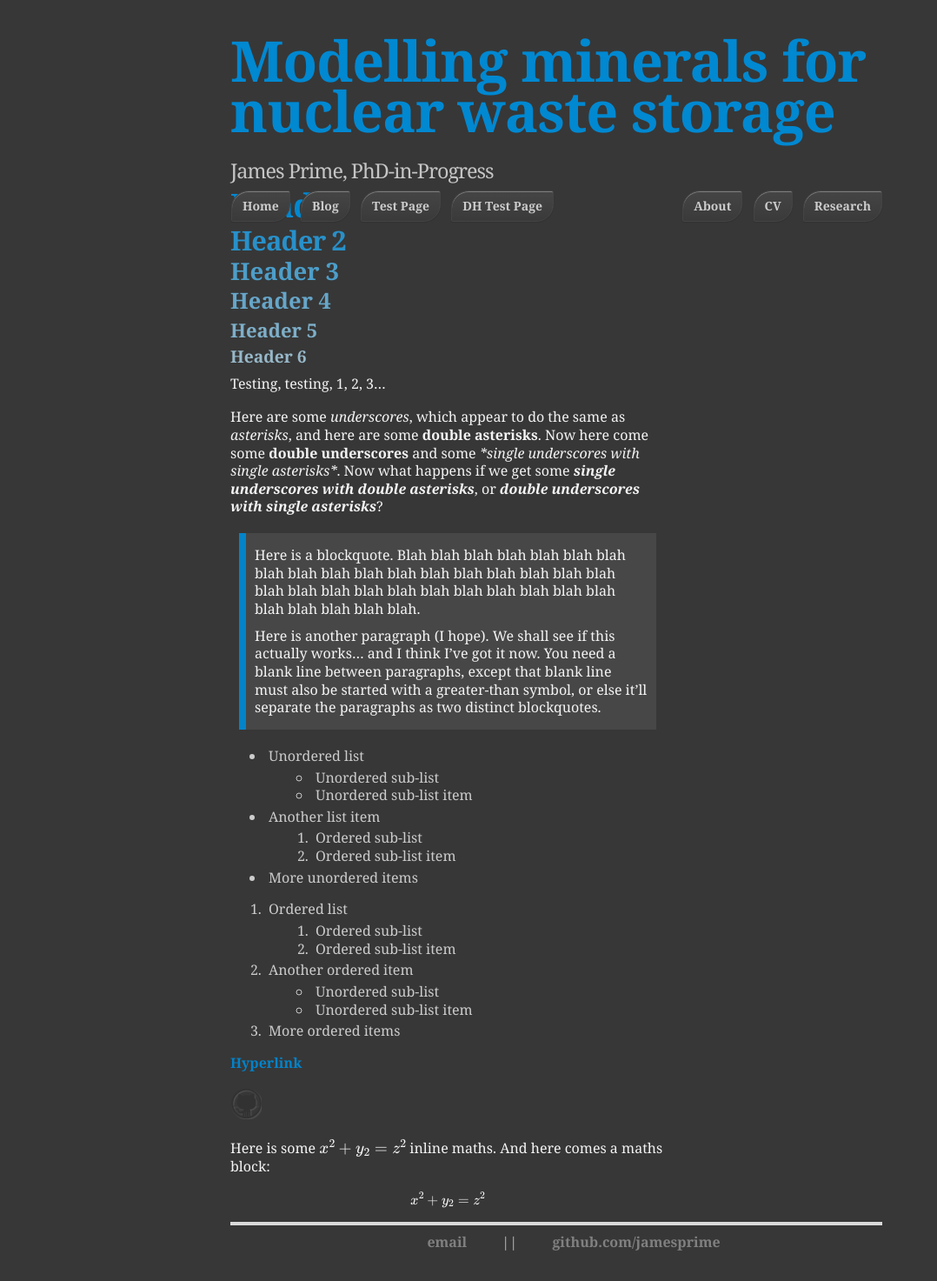
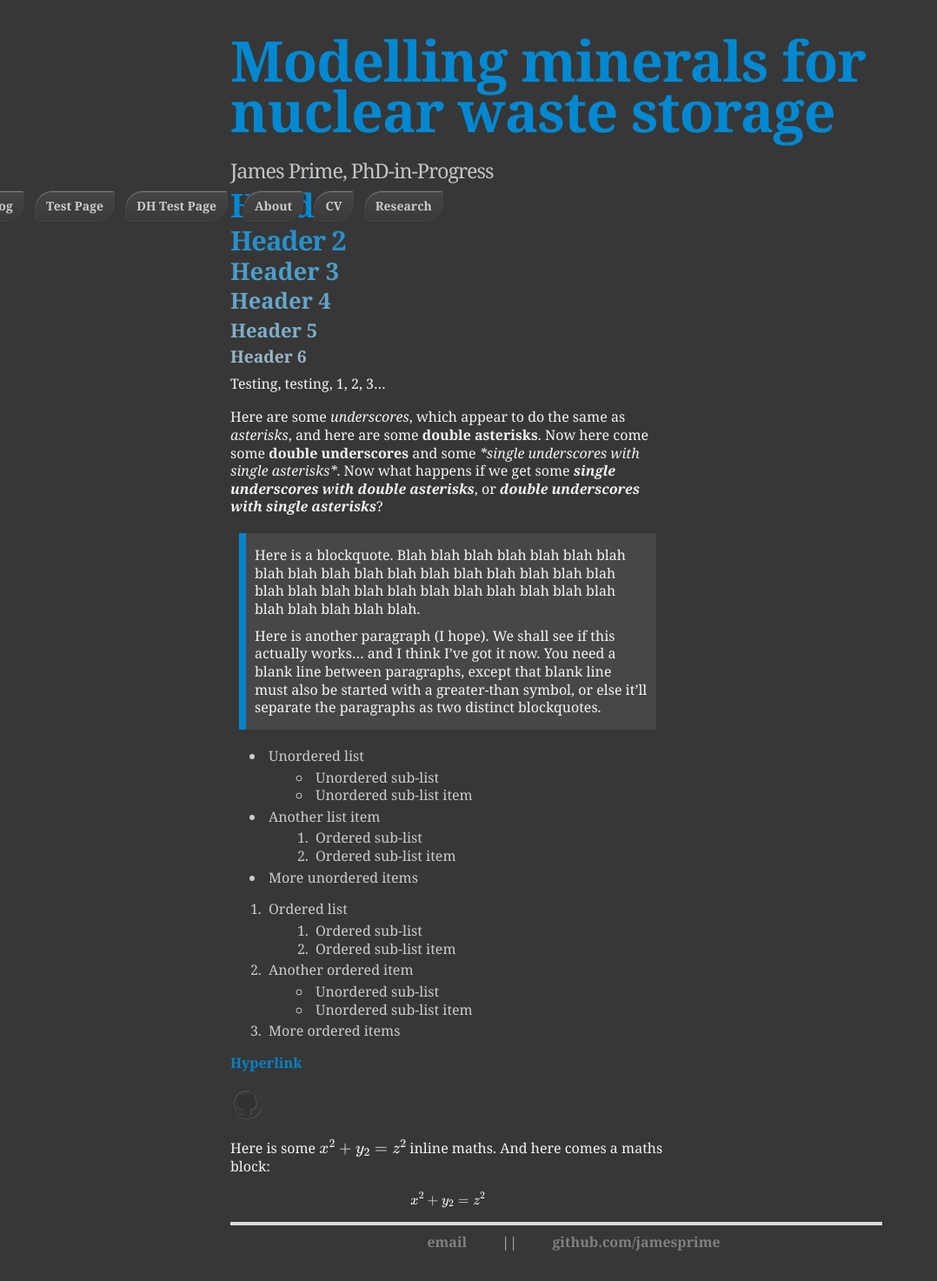
Before and after one commit to jamesprime/jamesprime.github.io, a Jekyll site: the page built from _pages/dhtest/index.md, in a window 1280 px wide. Shown: the whole page at 87% size, without its empty margins (0-1078 px from the left). Built offline with Jekyll 4.4.1, drawn with Linux system fonts in a browser that asks for light colours; nearby versions of some CDN libraries; formulas are drawn with MathJax 3.

Commit message:
Updated _sass/uberduper.scss
Commented out .leftbuttons and .rightbuttons position: fixed as a test

```diff
--- a/_sass/uberduper.scss
+++ b/_sass/uberduper.scss
@@ -267,13 +267,13 @@ div.slogan {
     }
 
     .leftbuttons {
-        position: fixed;
+        // position: fixed;
         left: 50%;
         margin-left: -388px; // Lines up with content box's left edge
     }
 
     .rightbuttons {
-        position: fixed;
+        // position: fixed;
         right: 50%;
         margin-right: -379px; // Lines up with content box's right edge
     }
```
